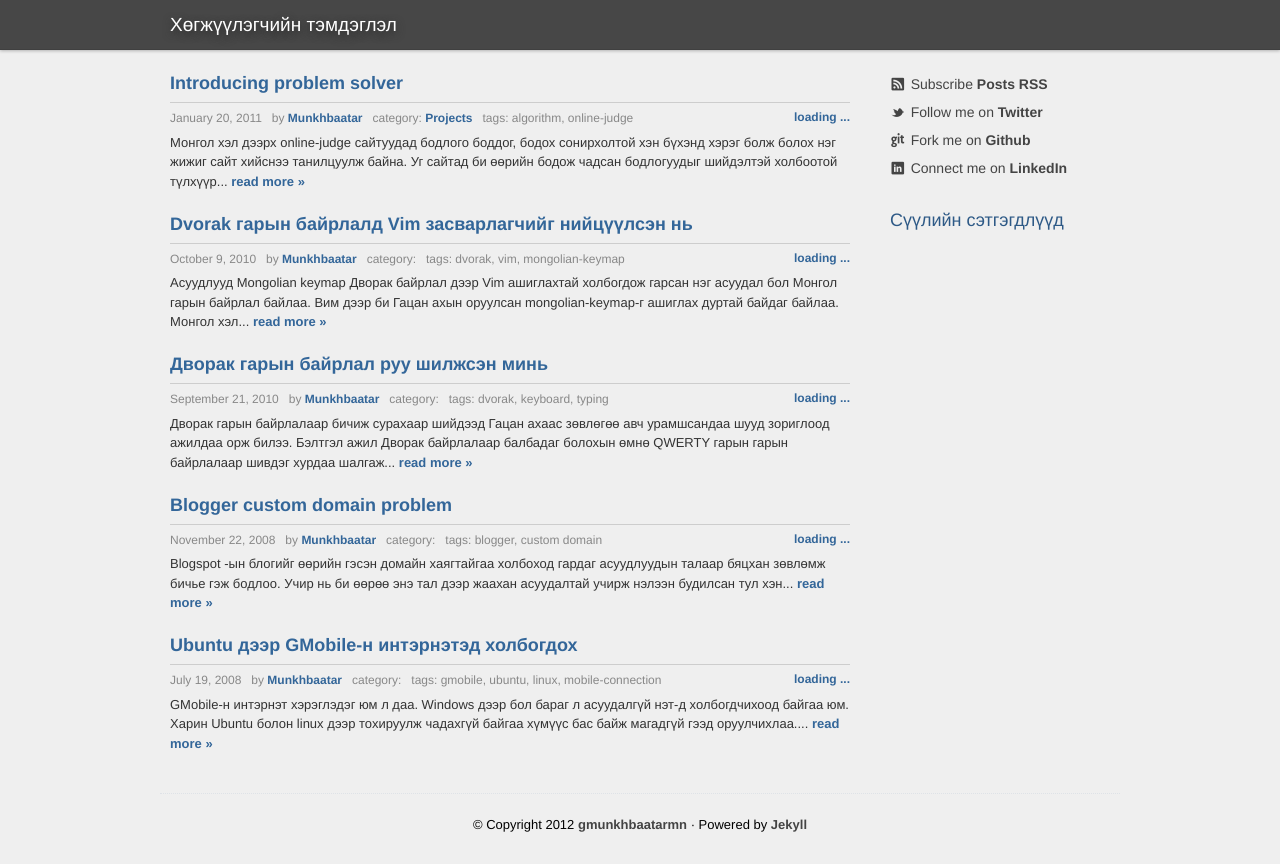
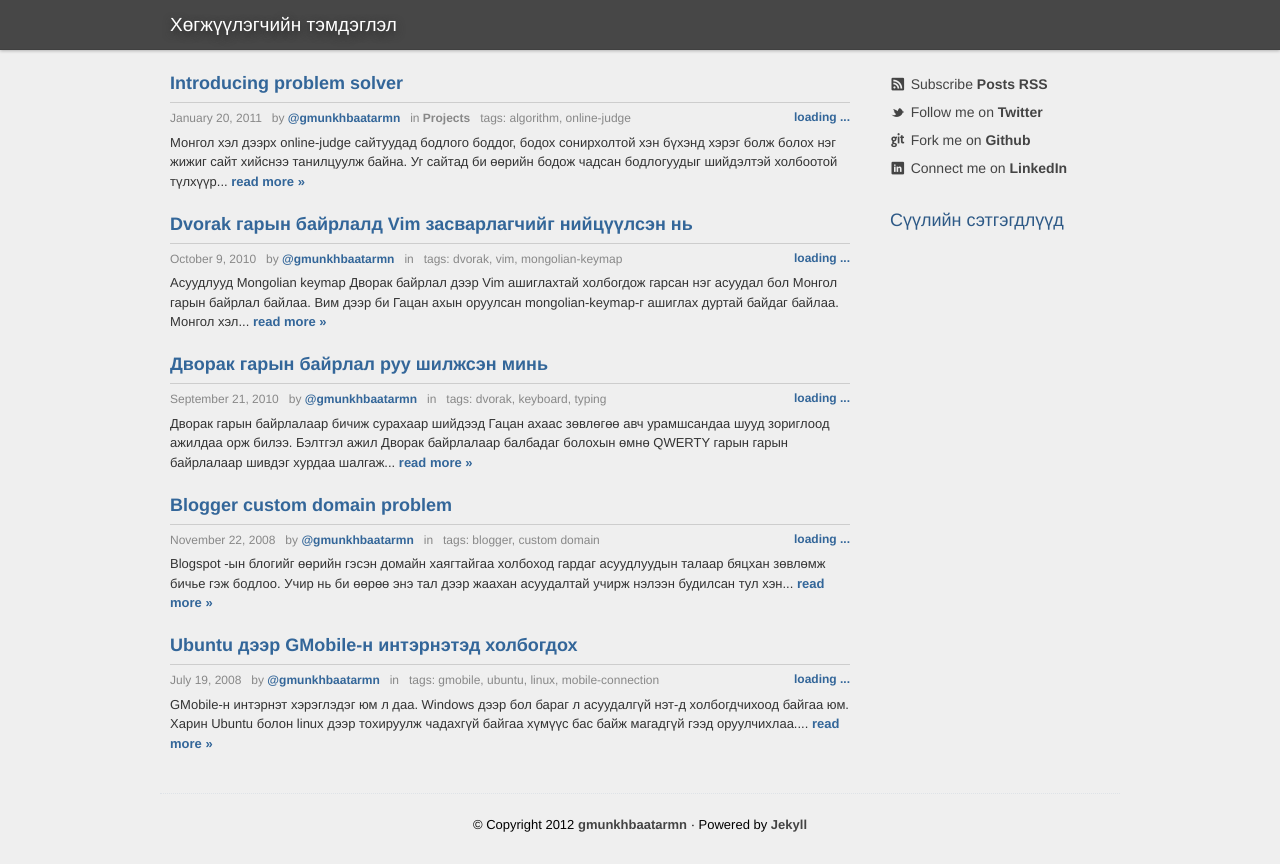
Before and after one commit to erdenezaya/gmunkhbaatarmn.github.com, a plain HTML site: page index.html in a window 1280 px wide. Drawn offline with nearby package versions, Linux system fonts and the light colour scheme; a script that the page names is missing.

Commit message:
UX fixes

```diff
--- a/feeds.xml
+++ b/feeds.xml
@@ -3,7 +3,7 @@
 	<title>Хөгжүүлэгчийн тэмдэглэл</title>
 	<link href="http://itblog.gmb.mn/feeds.xml" rel="self"/>
 	<link href="http://itblog.gmb.mn/"/>
-  <updated>2012-09-09T23:08:45+08:00</updated>
+  <updated>2012-09-09T23:14:02+08:00</updated>
   <author>
     <name>Munkhbaatar</name>
     <email>gmunkhbaatarmn@gmail.com</email>
--- a/index.html
+++ b/index.html
@@ -38,8 +38,8 @@
 	<h1><a href="/2011/01/introducing-problem-solver/">Introducing problem solver</a></h1>
 	<ul class="meta">
 		<li class="date">January 20, 2011</li>
-		<li class="author">by <a href="/contact/">Munkhbaatar</a></li>
-		<li class="category">category: <a href="/projects/">Projects</a></li>
+		<li class="author">by <a href="http://twitter.com/gmunkhbaatarmn">@gmunkhbaatarmn</a></li>
+		<li class="category">in <strong>Projects</strong></li>
 		<li class="tags">tags: algorithm, online-judge</li>
 		<li class="comments"><a href="/2011/01/introducing-problem-solver/#disqus_thread">loading ...</a></li>
 	</ul>
@@ -53,8 +53,8 @@
 	<h1><a href="/2010/10/dvorak-and-vim/">Dvorak гарын байрлалд Vim засварлагчийг нийцүүлсэн нь</a></h1>
 	<ul class="meta">
 		<li class="date">October  9, 2010</li>
-		<li class="author">by <a href="/contact/">Munkhbaatar</a></li>
-		<li class="category">category: <a href="//"></a></li>
+		<li class="author">by <a href="http://twitter.com/gmunkhbaatarmn">@gmunkhbaatarmn</a></li>
+		<li class="category">in <strong></strong></li>
 		<li class="tags">tags: dvorak, vim, mongolian-keymap</li>
 		<li class="comments"><a href="/2010/10/dvorak-and-vim/#disqus_thread">loading ...</a></li>
 	</ul>
@@ -68,8 +68,8 @@
 	<h1><a href="/2010/09/switch-to-dvorak/">Дворак гарын байрлал руу шилжсэн минь</a></h1>
 	<ul class="meta">
 		<li class="date">September 21, 2010</li>
-		<li class="author">by <a href="/contact/">Munkhbaatar</a></li>
-		<li class="category">category: <a href="//"></a></li>
+		<li class="author">by <a href="http://twitter.com/gmunkhbaatarmn">@gmunkhbaatarmn</a></li>
+		<li class="category">in <strong></strong></li>
 		<li class="tags">tags: dvorak, keyboard, typing</li>
 		<li class="comments"><a href="/2010/09/switch-to-dvorak/#disqus_thread">loading ...</a></li>
 	</ul>
@@ -83,8 +83,8 @@
 	<h1><a href="/2008/11/blogger-custom-domain-problem/">Blogger custom domain problem</a></h1>
 	<ul class="meta">
 		<li class="date">November 22, 2008</li>
-		<li class="author">by <a href="/contact/">Munkhbaatar</a></li>
-		<li class="category">category: <a href="//"></a></li>
+		<li class="author">by <a href="http://twitter.com/gmunkhbaatarmn">@gmunkhbaatarmn</a></li>
+		<li class="category">in <strong></strong></li>
 		<li class="tags">tags: blogger, custom domain</li>
 		<li class="comments"><a href="/2008/11/blogger-custom-domain-problem/#disqus_thread">loading ...</a></li>
 	</ul>
@@ -98,8 +98,8 @@
 	<h1><a href="/2008/07/ubuntu-gmobile-connection/">Ubuntu дээр GMobile-н интэрнэтэд холбогдох</a></h1>
 	<ul class="meta">
 		<li class="date">July 19, 2008</li>
-		<li class="author">by <a href="/contact/">Munkhbaatar</a></li>
-		<li class="category">category: <a href="//"></a></li>
+		<li class="author">by <a href="http://twitter.com/gmunkhbaatarmn">@gmunkhbaatarmn</a></li>
+		<li class="category">in <strong></strong></li>
 		<li class="tags">tags: gmobile, ubuntu, linux, mobile-connection</li>
 		<li class="comments"><a href="/2008/07/ubuntu-gmobile-connection/#disqus_thread">loading ...</a></li>
 	</ul>
```
Also changed, not shown: 2008/07/ubuntu-gmobile-connection/index.html (+1 -1 lines), 2008/11/blogger-custom-domain-problem/index.html (+1 -1 lines), 2010/09/switch-to-dvorak/index.html (+1 -1 lines), 2010/10/dvorak-and-vim/index.html (+1 -1 lines), 2011/01/introducing-problem-solver/index.html (+1 -1 lines).
